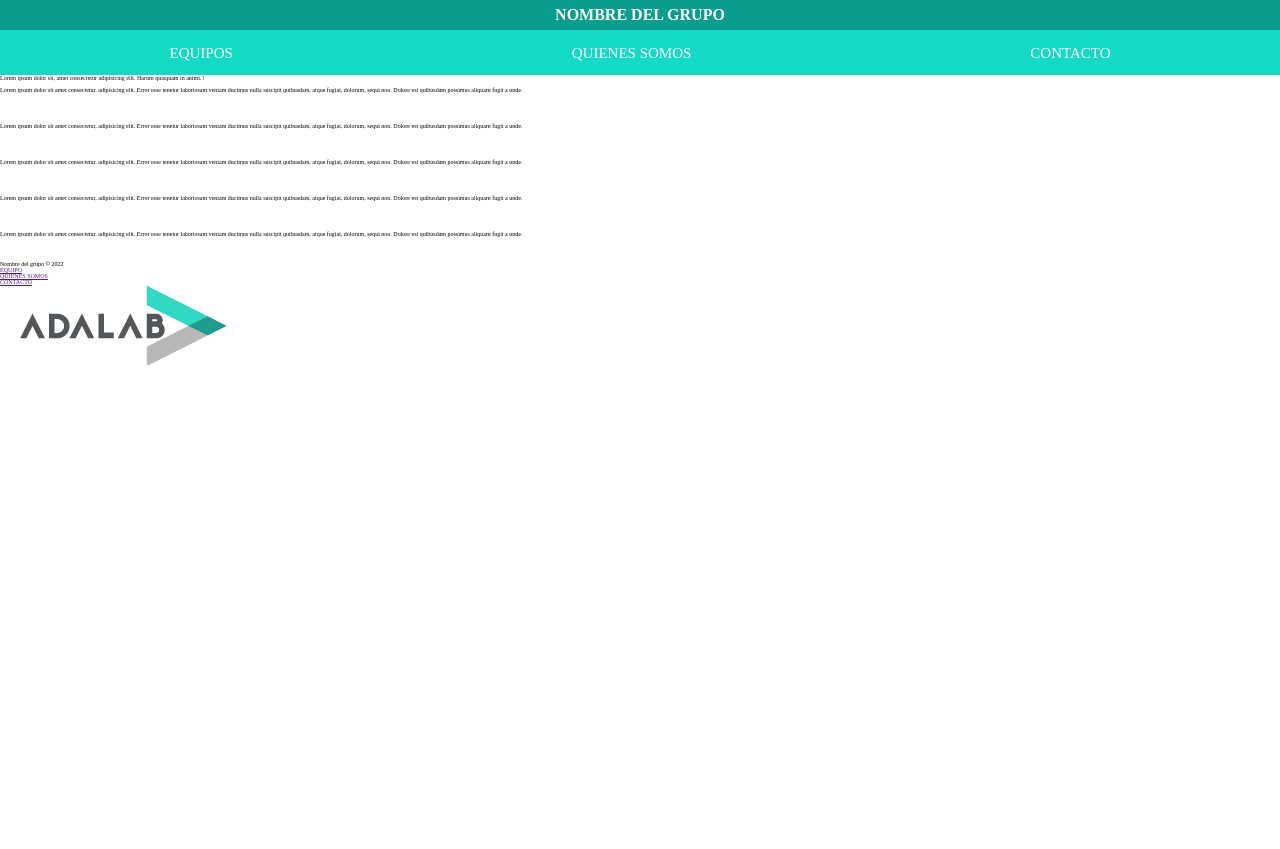
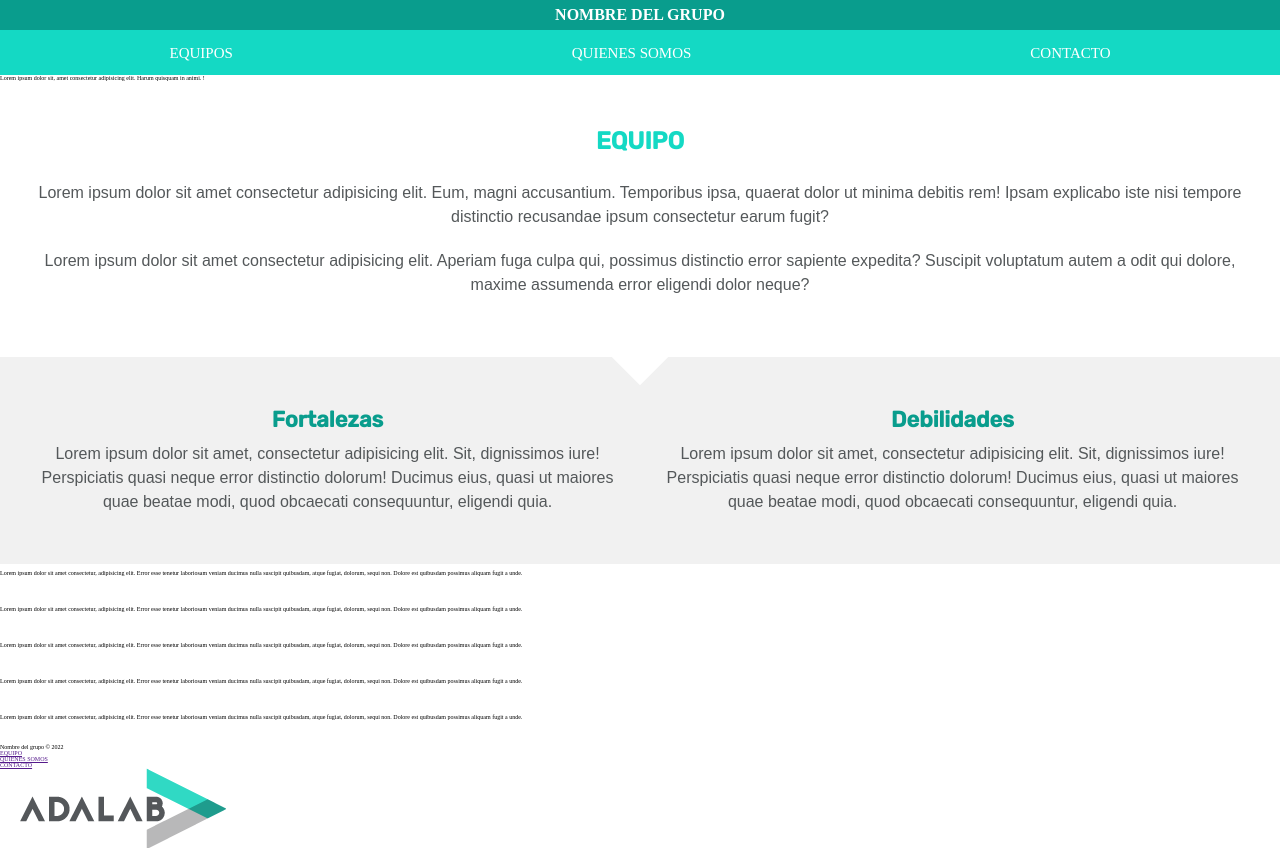
Before and after one commit to Adalab/project-promo-r-module-1-team-4, a plain HTML site: page index.html in a window 1280 px wide. Before the commit the page ends 800 px from the top, so only its background shows below. Drawn offline with Linux system fonts and the light colour scheme.

Commit message:
Añadido HTML y CSS secciones Equipo y Fortalezas-Debilidades

```diff
--- a/index.html
+++ b/index.html
@@ -27,11 +27,24 @@
             <p>Lorem ipsum dolor sit, amet consectetur adipisicing elit. Harum quisquam in animi. !</p>
         </section>
         <section class="contenedor-equipo">
-            <div class="equipo"></div>
+            <div class="equipo">
+                <h2 class="equipo-title">EQUIPO</h2>
+                <p class="main-p">Lorem ipsum dolor sit amet consectetur adipisicing elit. Eum, magni accusantium. Temporibus ipsa, quaerat dolor ut minima debitis rem! Ipsam explicabo iste nisi tempore distinctio recusandae ipsum consectetur earum fugit?</p>
+                <p class="main-p">Lorem ipsum dolor sit amet consectetur adipisicing elit. Aperiam fuga culpa qui, possimus distinctio error sapiente expedita? Suscipit voluptatum autem a odit qui dolore, maxime assumenda error eligendi dolor neque?</p>
+            </div>
         </section>
-        <section class="fortalezas-debilidades">
-            <article class="fortalezas"></article>
-            <article class="debilidades"></article>
+        <section class="contenedor-fortalezas-debilidades">
+            <div class="white-square"></div>
+            <div class="fortalezas-debilidades">
+                <article class="fortalezas">
+                    <h3 class="fort-deb-title">Fortalezas</h3>
+                    <p class="main-p">Lorem ipsum dolor sit amet, consectetur adipisicing elit. Sit, dignissimos iure! Perspiciatis quasi neque error distinctio dolorum! Ducimus eius, quasi ut maiores quae beatae modi, quod obcaecati consequuntur, eligendi quia.</p>
+                </article>
+                <article class="debilidades">
+                    <h3 class="fort-deb-title">Debilidades</h3>
+                    <p class="main-p">Lorem ipsum dolor sit amet, consectetur adipisicing elit. Sit, dignissimos iure! Perspiciatis quasi neque error distinctio dolorum! Ducimus eius, quasi ut maiores quae beatae modi, quod obcaecati consequuntur, eligendi quia.</p>
+                </article>
+            </div>
         </section>
         <section class="quienes-somos">
             <h2></h2>
--- a/styles/main.css
+++ b/styles/main.css
@@ -10,6 +10,7 @@
     --light-grey-blue: rgba(184, 184, 185, 0.1);
     --black-8: rgba(0, 0, 0, 0.08);
     --black-8: rgba(0, 0, 0, 0.08);
+    --grey-1: #54585a;
     --aqua: #14d9c4;
     --blue-green: #099d8d;
     --white: #fff;
@@ -44,3 +45,74 @@
     list-style: none;
     margin-top: 1em;
   }
+
+.equipo{
+  margin: 0 2.5rem;
+  text-align: center;
+  display: flex;
+  flex-direction: column;
+  gap: 2rem;
+  margin-bottom: 2rem;
+  position: relative;
+  z-index: 100;
+}
+
+.equipo-title{
+  color: var(--aqua);
+  font-family: "Rubik", sans-serif;
+  font-size: 2.4rem;
+  line-height: 4rem;
+}
+
+.main-p{
+  color: var(--grey-1);
+  font-family: "Open+Sans", sans-serif;
+  font-size: 1.6rem;
+  line-height: 2.4rem;
+}
+
+.contenedor-fortalezas-debilidades{
+  background-color: rgba(184, 184, 185, 0.2);
+  position: relative;
+}
+
+.fortalezas-debilidades{
+  margin: 0 2.5rem;
+  text-align: center;
+  display: flex;
+  flex-direction: column;
+  gap: 2rem;
+  padding-bottom: 4rem;
+}
+
+.white-square{
+  background-color: white;
+  width: 4rem;
+  height: 4rem;
+  align-self: center;
+  position: relative;
+  margin: 0 auto;
+  transform: translate(0rem, -2rem) rotate(45deg);
+}
+
+.fort-deb-title{
+  color: #099d8d;
+  font-family: "Rubik", sans-serif;
+  font-size: 2.2rem;
+  line-height: 4.5rem;
+}
+
+@media (min-width:768px){
+
+  .fortalezas-debilidades{
+    display: flex;
+    flex-direction: row;
+    justify-content: center;
+    padding-bottom: 5rem;
+  }
+
+  .equipo{
+    padding-top: 4rem;
+    padding-bottom: 4rem;
+  }
+}
```
